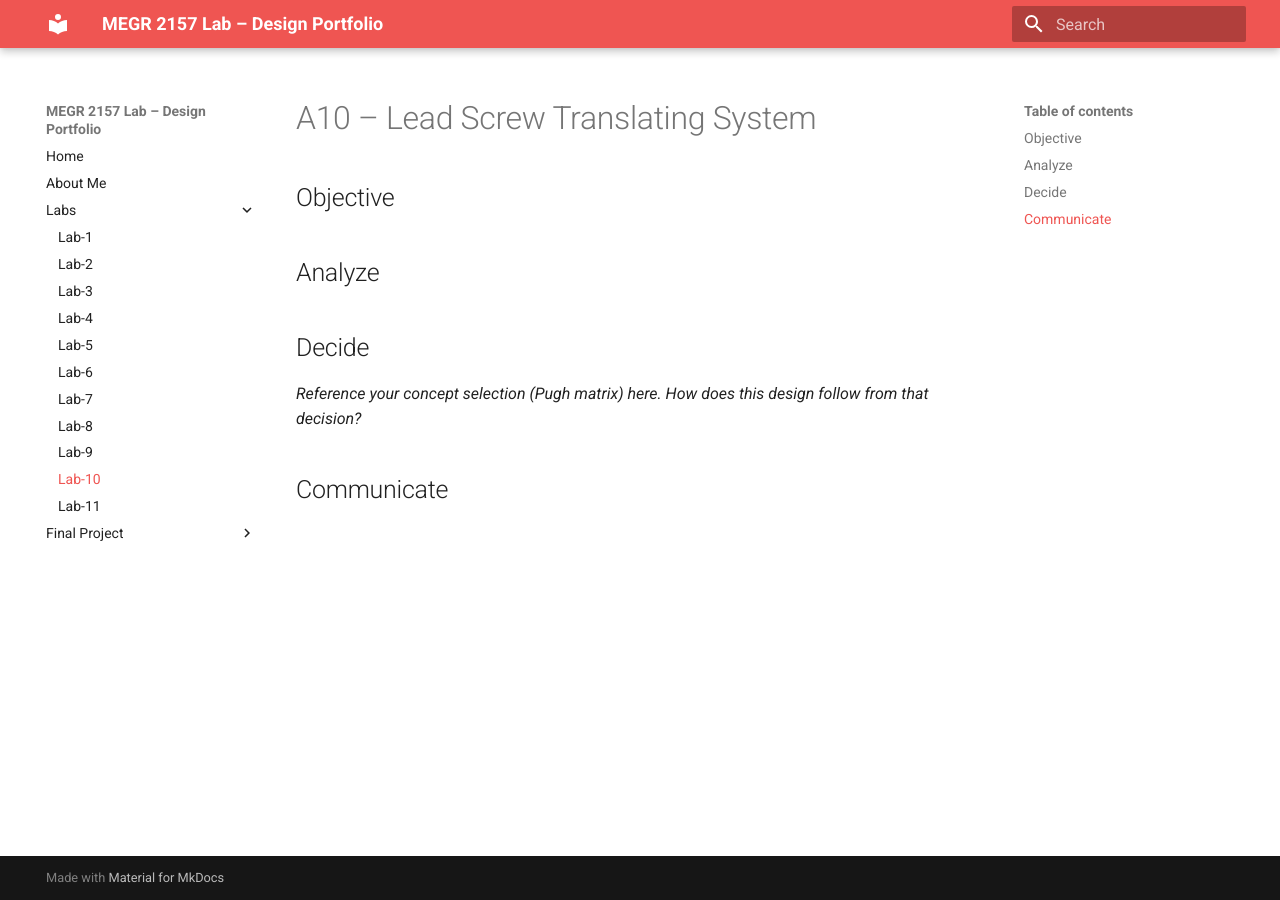
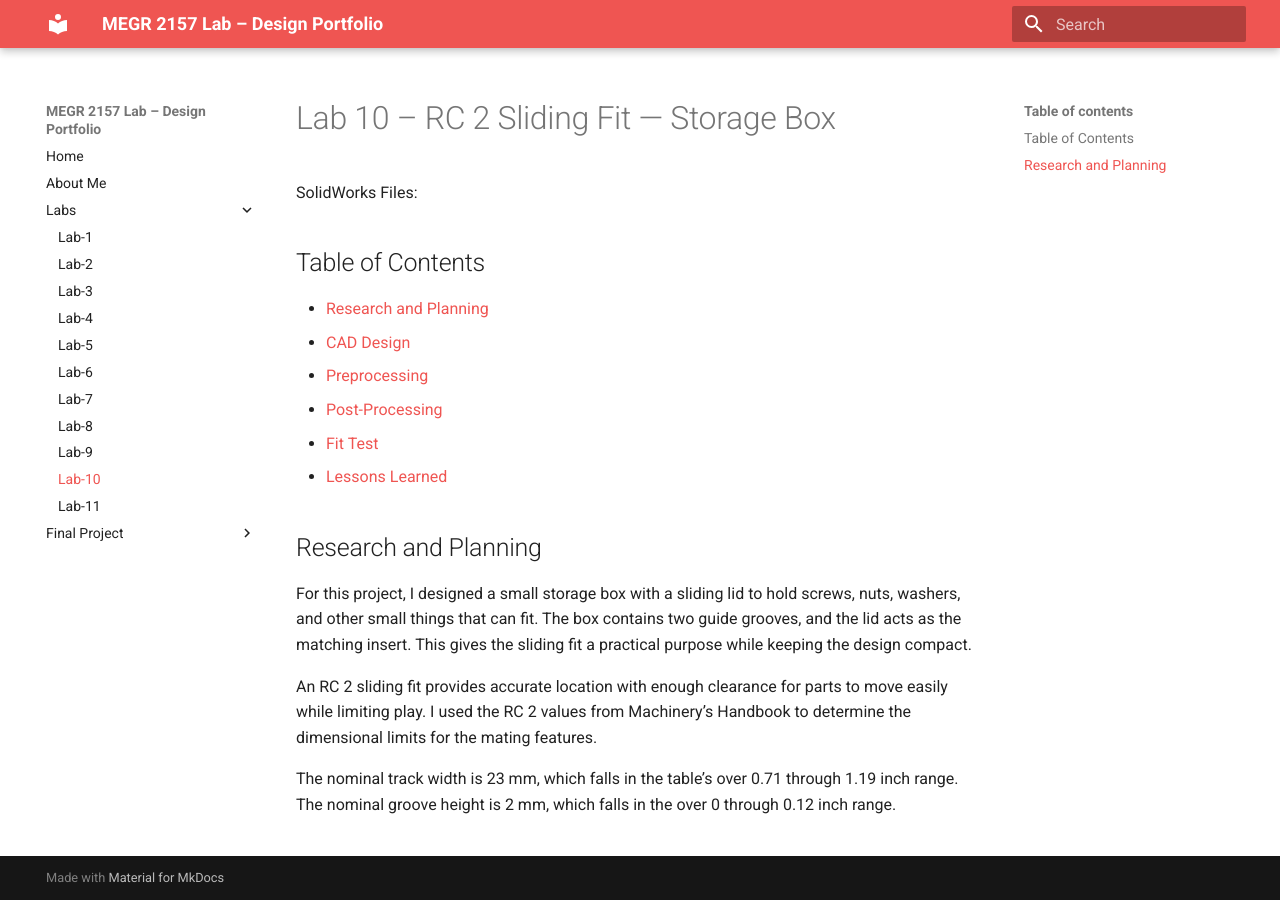
Before and after one commit to BrayanGuzman710/brayan-guzman-portfolio-lab, an MkDocs documentation site: the page built from docs/Labs/L10/index.md, in a window 1280 px wide. Built offline with MkDocs 1.6.1 and Material for MkDocs 9.7.7, drawn with Linux system fonts in a browser that asks for light colours.

Commit message:
Update index.md

```diff
--- a/docs/Labs/L10/index.md
+++ b/docs/Labs/L10/index.md
@@ -1,12 +1,25 @@
-# A10 – Lead Screw Translating System
+# Lab 10 – RC 2 Sliding Fit — Storage Box
 
-## Objective
+SolidWorks Files:
 
 
-## Analyze
 
 
-## Decide
-_Reference your concept selection (Pugh matrix) here. How does this design follow from that decision?_
 
-## Communicate
+## Table of Contents
+
+- [Research and Planning](#research-and-planning)
+- [CAD Design](#cad-design)
+- [Preprocessing](#preprocessing)
+- [Post-Processing](#post-processing)
+- [Fit Test](#fit-test)
+- [Lessons Learned](#lessons-learned)
+
+
+## Research and Planning
+
+For this project, I designed a small storage box with a sliding lid to hold screws, nuts, washers, and other small things that can fit. The box contains two guide grooves, and the lid acts as the matching insert. This gives the sliding fit a practical purpose while keeping the design compact.
+
+An RC 2 sliding fit provides accurate location with enough clearance for parts to move easily while limiting play. I used the RC 2 values from Machinery’s Handbook to determine the dimensional limits for the mating features.
+
+The nominal track width is 23 mm, which falls in the table’s over 0.71 through 1.19 inch range. The nominal groove height is 2 mm, which falls in the over 0 through 0.12 inch range.
```
